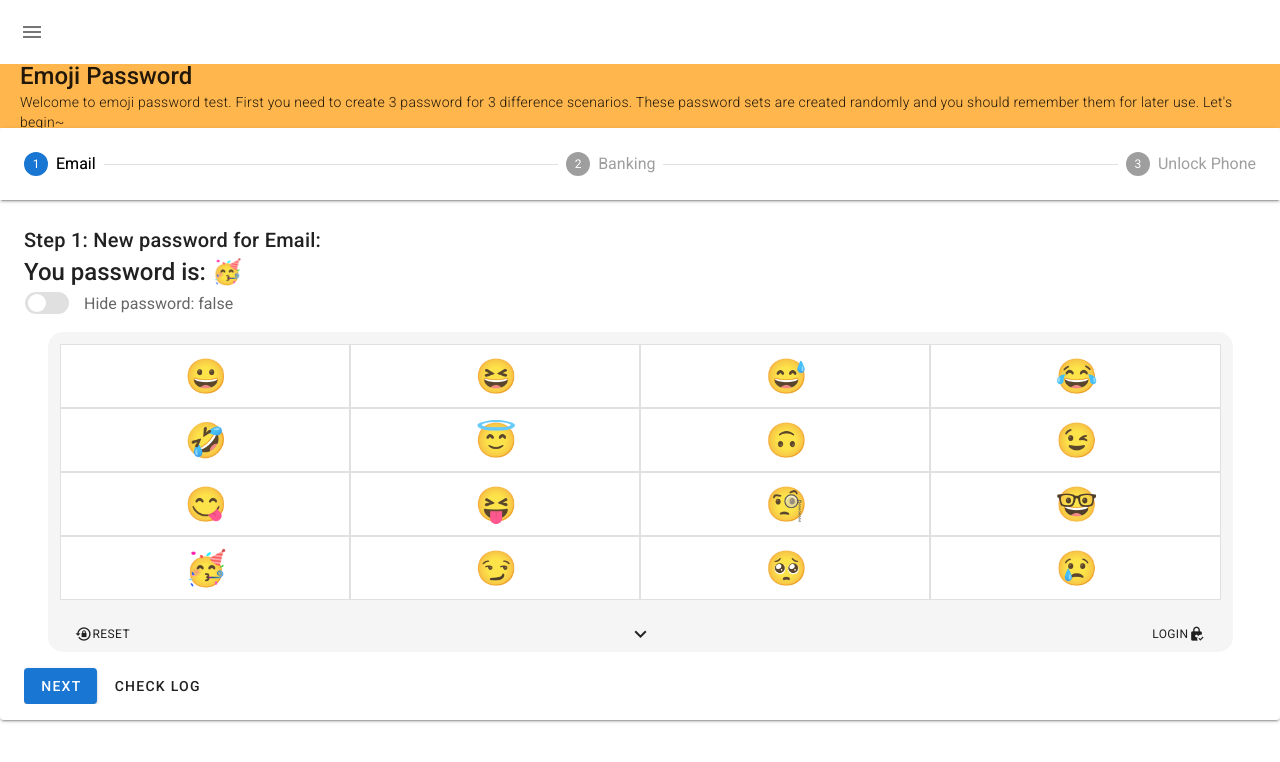
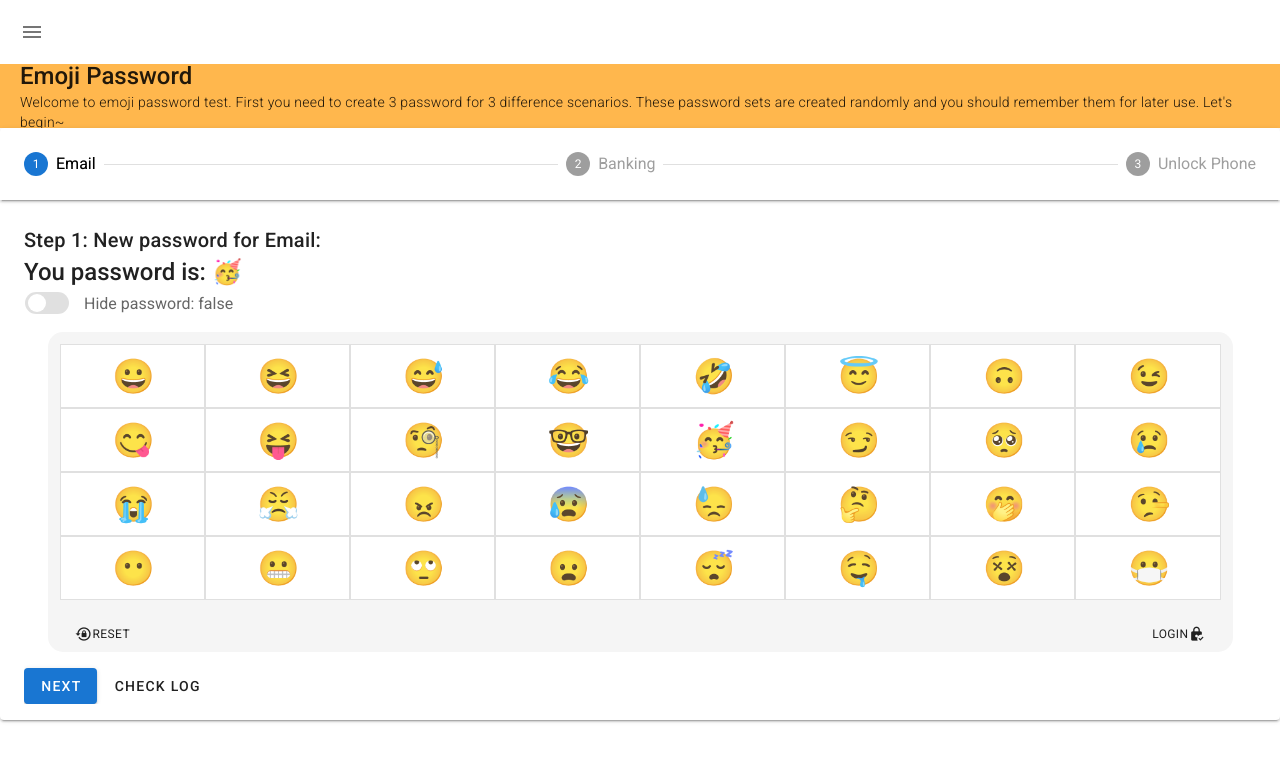
Before and after one commit to Thomas-Leung/emoji-password, a Vue app: page /#/ in a window 1280 px wide. Shown: the top 762 px of the page. Built offline with nearby package versions, Linux system fonts and the light colour scheme.

Commit message:
modification: changed grid to 8x4

```diff
--- a/src/components/EmojiPwd.vue
+++ b/src/components/EmojiPwd.vue
@@ -8,7 +8,7 @@
     </v-row>
     <v-container :class="{'shakePin': shake}" class="grey lighten-4" style="border-radius:15px">
       <v-row v-for="i in 4" :key="i" no-gutters>
-        <v-col v-for="j in 4" :key="j">
+        <v-col v-for="j in 8" :key="j">
           <v-card height="8vh" outlined tile align="center">
             <v-btn
               class="display-1"
@@ -17,8 +17,8 @@
               text
               width="100%"
               height="100%"
-              @click="typePwd(emoji[i == 1? i * j : 4*(i-1) + j].symbol)"
-            >{{emoji[i == 1? i * j : 4*(i-1) + j].emoji}}</v-btn>
+              @click="typePwd(emoji[i == 1? i * j : 8*(i-1) + j].symbol)"
+            >{{emoji[i == 1? i * j : 8*(i-1) + j].emoji}}</v-btn>
           </v-card>
         </v-col>
       </v-row>
@@ -30,9 +30,9 @@
           </v-btn>
         </v-col>
         <v-col class="pb-0 pt-1" cols="auto">
-          <v-btn text @click="switchEmoji">
+          <!-- <v-btn text @click="switchEmoji">
             <v-icon>{{arrow}}</v-icon>
-          </v-btn>
+          </v-btn> -->
         </v-col>
         <v-col class="pb-0 pt-1" cols="auto">
           <v-btn text class="caption" @click="login" :disabled="unlock">
@@ -79,12 +79,15 @@ export default {
     },
     typePwd: function(value) {
       this.passcode += value;
+      console.log(value);
     },
     reset() {
       this.passcode = "";
       this.shake = false;
     },
     login() {
+            console.log(Object.keys(this.emoji).length);
+
       if (this.passcode == this.randPwd) {
         this.snackbarColor = "success";
         this.snackbarText = "Correct Passcode~"; // Click the unlock icon to lock again.
--- a/src/components/data/emojiPwd.json
+++ b/src/components/data/emojiPwd.json
@@ -67,6 +67,70 @@
         {
             "emoji": "😢",
             "symbol": "y"
+        },
+        {
+            "emoji": "😭",
+            "symbol": "!"
+        },
+        {
+            "emoji": "😤",
+            "symbol": "@"
+        },
+        {
+            "emoji": "😠",
+            "symbol": "#"
+        },
+        {
+            "emoji": "😰",
+            "symbol": "$"
+        },
+        {
+            "emoji": "😓",
+            "symbol": "%"
+        },
+        {
+            "emoji": "🤔",
+            "symbol": "^"
+        },
+        {
+            "emoji": "🤭",
+            "symbol": "&"
+        },
+        {
+            "emoji": "🤥",
+            "symbol": "*"
+        },
+        {
+            "emoji": "😶",
+            "symbol": "("
+        },
+        {
+            "emoji": "😬",
+            "symbol": ")"
+        },
+        {
+            "emoji": "🙄",
+            "symbol": "Q"
+        },
+        {
+            "emoji": "😦",
+            "symbol": "W"
+        },
+        {
+            "emoji": "😴",
+            "symbol": "E"
+        },
+        {
+            "emoji": "🤤",
+            "symbol": "R"
+        },
+        {
+            "emoji": "😵",
+            "symbol": "T"
+        },
+        {
+            "emoji": "😷",
+            "symbol": "Y"
         }
     ],
     "page2": [
--- a/src/views/CreatePwd.vue
+++ b/src/views/CreatePwd.vue
@@ -207,7 +207,6 @@ export default {
     },
     randId() {
      return Math.random().toString(36).replace(/[^a-z]+/g, '').substr(2, 10);
-
     }
   },
   created() {
```
